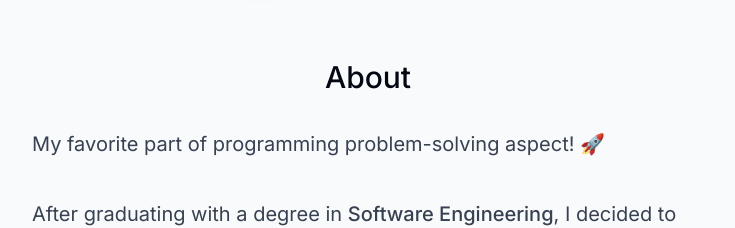
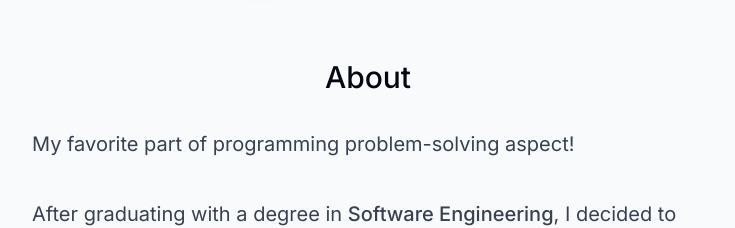
Before and after one commit to namke-dev/portfolio_namke_dev, a Next.js app: page / in a window 1280 px wide. Shown: the part 900-1128 px from the top of the page, without its empty margins (272-1007 px from the left). Built offline with nearby package versions, Linux system fonts and the light colour scheme; no server answers.

Commit message:
remove icon

```diff
--- a/components/about.tsx
+++ b/components/about.tsx
@@ -27,7 +27,7 @@ export default function About() {
         mx-6
         !leading-[2.2rem]"
       >
-        <p>My favorite part of programming problem-solving aspect! 🚀</p>
+        <p>My favorite part of programming problem-solving aspect!</p>
         <br />
         <p>
           After graduating with a degree in{" "}
```
